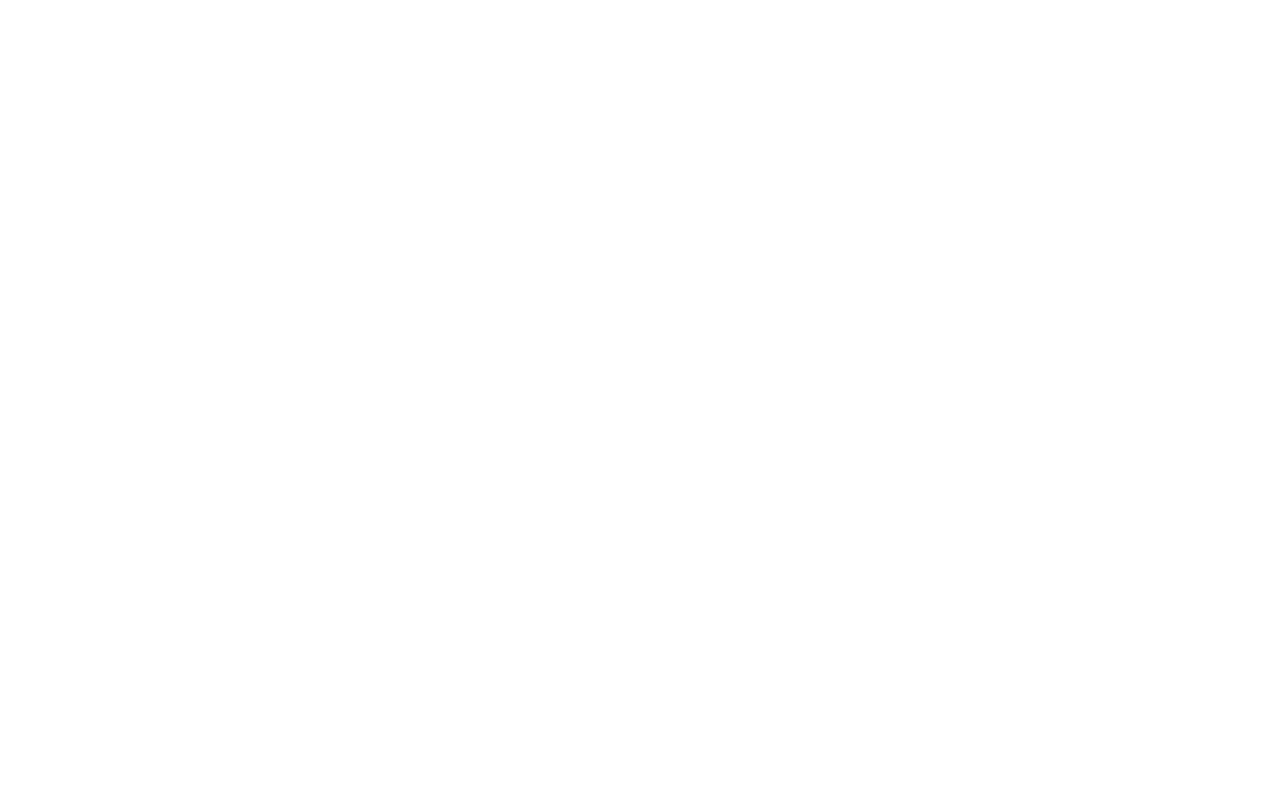
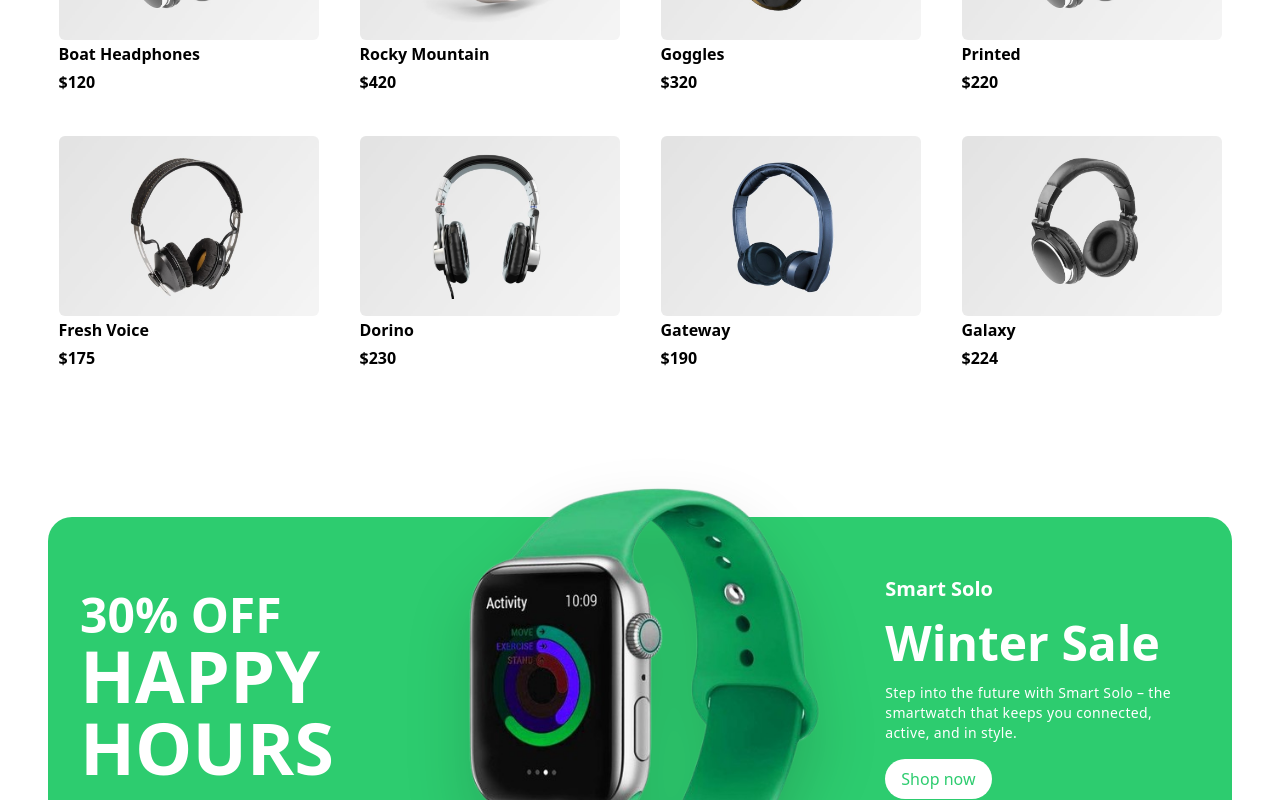
Before and after one commit to Aria-Abadian/ecommerce-app, a React (Vite) app: page / in a window 1280 px wide. Shown: the part 2660-3460 px from the top of the page. Before the commit the page ends 2416 px from the top, so only its background shows below. Built offline with nearby package versions, Linux system fonts and the light colour scheme.

Commit message:
popular products & second banner added & bugs fixed

```diff
--- a/src/App.jsx
+++ b/src/App.jsx
@@ -6,6 +6,8 @@
 import Services from "./components/Services/Services";
 import Banner from "./components/Banner/Banner";
 import headphone from './assets/hero/headphone.png'
+import Products from "./components/Products/Products";
+import smartwatch from './assets/category/smartwatch2-removebg-preview.png'
 
 const BannerData = {
   discount: "30% OFF",
@@ -15,8 +17,19 @@
   title2: "Air Solo Bas",
   title3: "Winter Sale",
   title4:
-    "Unmissable Offer on Ari Solo Bas Headphones! Dive into the world of crystal-clear sound with the Ari Solo Bas Wireless Headphones",
+    "Unmissable Offer on Air Solo Bas Headphones! Dive into the world of crystal-clear sound with the Air Solo Bas Wireless Headphones",
   bgColor: "#f42c37",
+};
+const BannerData2 = {
+  discount: "30% OFF",
+  title: "Happy Hours",
+  date: "14 Jan to 28 Jan",
+  image: smartwatch,
+  title2: "Smart Solo",
+  title3: "Winter Sale",
+  title4:
+    "Step into the future with Smart Solo – the smartwatch that keeps you connected, active, and in style.",
+  bgColor: "#2dcc6f",
 };
 
 const App = () => {
@@ -28,6 +41,8 @@
       <CategoryRow2 />
       <Services />
       <Banner data={{...BannerData}} />
+      <Products />
+      <Banner data={{...BannerData2}} />
     </div>
   );
 };
--- a/src/components/Banner/Banner.jsx
+++ b/src/components/Banner/Banner.jsx
@@ -10,7 +10,7 @@
           className="grid grid-cols-1 md:grid-cols-3 gap-6 items-center text-white rounded-3xl">
           {/* first column */}
           <div className="p-6 sm:p-8">
-            <p className="text-sm">{data.discount}</p>
+            <p className="text-5xl font-semibold">{data.discount}</p>
             <h1
               className="
                 uppercase
@@ -23,12 +23,11 @@
               {" "}
               {data.title}
             </h1>
-            <p className="text-sm">{data.discount}</p>
           </div>
           {/* second column */}
           <div className="h-full flex items-center">
             <img src={data.image} alt="headphones"
-              className="scale-125 w-[250px] md:w-[340px] max-auto drop-shadow-2xl object-cover
+              className="scale-125 w-[250px] md:w-[340px] mx-auto drop-shadow-2xl object-cover
               " />
           </div>
           {/* third column */}
--- /dev/null
+++ b/src/components/Products/ProductGrid.jsx
@@ -0,0 +1,42 @@
+import React from "react";
+import Button from '../Shared/Button.jsx'
+
+const ProductGrid = ({ data }) => {
+  return (
+    <div className="mb-10">
+      <div
+        className="grid grid-cols-1 sm:grid-cols-2 md:grid-cols-4 gap-5
+        place-items-center">
+        {/* card grid section */}
+        {data.map((data) => (
+          <div key={data.id}
+            className="group">
+            <div className="relative space-y-3">
+              <img
+                src={data.image}
+                alt={data.title}
+                className="h-[180px] w-[260px] object-cover rounded-md" />
+                {/* hover button */}
+                <div className="hidden group-hover:flex absolute top-1/2
+                -translate-y-1/2 w-full h-full text-center
+                group-hover:backdrop-blur-sm justify-center items-center
+                duration-200">
+                    <Button
+                        text='Add to Cart'
+                        textColor='text-white'
+                        bgColor='bg-primary'
+                    />
+                </div>
+            </div>
+            <div className="leading-7">
+                <h1 className="font-semibold">{data.title}</h1>
+                <h1 className="font-bold">${data.price}</h1>
+            </div>
+          </div>
+        ))}
+      </div>
+    </div>
+  );
+};
+
+export default ProductGrid;
--- /dev/null
+++ b/src/components/Products/Products.jsx
@@ -0,0 +1,89 @@
+import React from "react";
+import Heading from "../Shared/Heading";
+import ProductGrid from "./ProductGrid";
+
+import Image1 from '../../assets/products/p-1.jpg'
+import Image2 from '../../assets/products/p-2.jpg'
+import Image3 from '../../assets/products/p-3.jpg'
+import Image4 from '../../assets/products/p-4.jpg'
+import Image5 from '../../assets/products/p-5.jpg'
+import Image6 from '../../assets/products/p-7.jpg'
+import Image7 from '../../assets/products/p-9.jpg'
+
+const productsData = [
+  {
+    id: 1,
+    image: Image1,
+    title: "Boat Headphones",
+    price: "120",
+    aosDelay: "0",
+  },
+  {
+    id: 2,
+    image: Image2,
+    title: "Rocky Mountain",
+    price: "420",
+    aosDelay: "200",
+  },
+  {
+    id: 3,
+    image: Image3,
+    title: "Goggles",
+    price: "320",
+    aosDelay: "400",
+  },
+  {
+    id: 4,
+    image: Image4,
+    title: "Printed",
+    price: "220",
+    aosDelay: "600",
+  },
+];
+const productsData2 = [
+  {
+    id: 1,
+    image: Image5,
+    title: "Fresh Voice",
+    price: "175",
+    aosDelay: "0",
+  },
+  {
+    id: 2,
+    image: Image6,
+    title: "Dorino",
+    price: "230",
+    aosDelay: "200",
+  },
+  {
+    id: 3,
+    image: Image7,
+    title: "Gateway",
+    price: "190",
+    aosDelay: "400",
+  },
+  {
+    id: 4,
+    image: Image4,
+    title: "Galaxy",
+    price: "224",
+    aosDelay: "600",
+  },
+];
+const Products = () => {
+  return (
+    <div>
+      <div className="container">
+        <div className="grid ">
+          {/* Header section */}
+          <Heading title="Popular Products" subtitle="Explore our Products" />
+          {/* body section */}
+          <ProductGrid data={productsData} />
+          <ProductGrid data={productsData2} />
+        </div>
+      </div>
+    </div>
+  );
+};
+
+export default Products;
--- /dev/null
+++ b/src/components/Shared/Heading.jsx
@@ -0,0 +1,12 @@
+import React from "react";
+
+const Heading = ({ title, subtitle }) => {
+  return (
+    <div className="text-center mb-10 max-w-[600px] mx-auto space-y-2">
+      <h1 className="text-3xl font-bold lg:text-4xl">{title}</h1>
+      <p className="text-xs text-gray-400">{subtitle}</p>
+    </div>
+  );
+};
+
+export default Heading;
```
